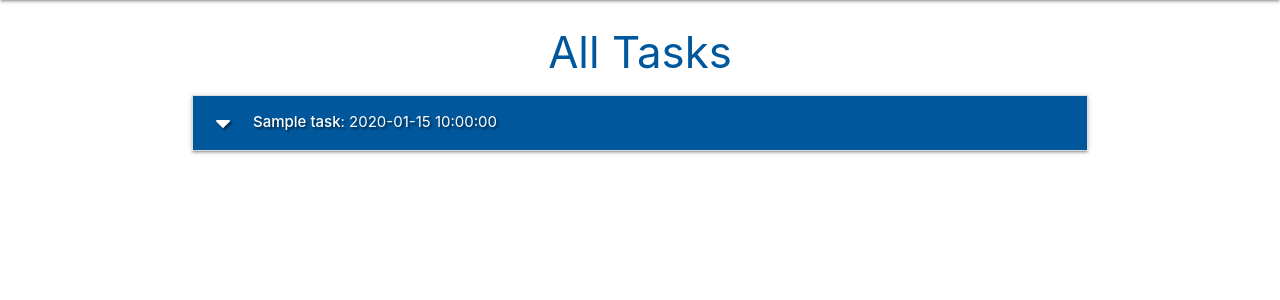
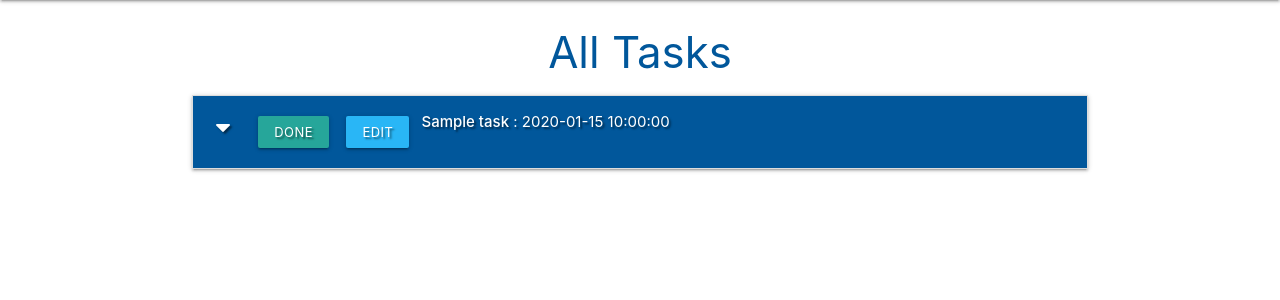
Before and after one commit to AndyB-WHG/flask-task-manager-project, a Flask app: page / in a window 1280 px wide. Shown: the part 64-364 px from the top of the page. Run offline with Flask 2, Linux system fonts and the light colour scheme; a database or web service that is not in the repository returns one stand-in record (values such as "Sample title"); some libraries are stand-ins or nearby versions.

Commit message:
Fix: added 'Done' and 'Edit' buttons to 'Tasks' page.

```diff
--- a/static/css/style.css
+++ b/static/css/style.css
@@ -5,3 +5,14 @@
 .flashes h4 {
     line-height: 2;
 }
+
+.btn-small {
+    margin: 5px;
+    margin-right: 12px;
+    margin-left: 1px;
+}
+
+.collapsible-header .col strong {
+    margin: 5px;
+    line-height: 42px;
+}
--- a/templates/tasks.html
+++ b/templates/tasks.html
@@ -7,12 +7,18 @@
     {% for task in tasks %}
     <li>
         <div class="collapsible-header white-text light-blue darken-4 text-shadow">
+            <div class="col s3">
                 <i class="fas fa-caret-down"></i>
+                <a href="" class="btn-small green-accent-4">Done</a>
+                <a href="" class="btn-small light-blue lighten-1">Edit</a>
+            </div>
+            <div>
                 <strong>{{ task.task_name }}</strong> : {{ task.due_date }}
                 {% if task.is_urgent == "on" %}
-                <i class="fas fa-exclamation-circle light-blue-text text-lighten-2 tooltipped"
-                data-position="right" data-tooltip="URGENT"></i>
+                <i class="fas fa-exclamation-circle light-blue-text text-lighten-2 tooltipped" data-position="right"
+                    data-tooltip="URGENT"></i>
                 {% endif %}
+            </div>
         </div>
         <div class="collapsible-body">
             <strong>{{ task.category_name }}</strong>
```
Lines whose indentation alone changed are shown as unchanged.
